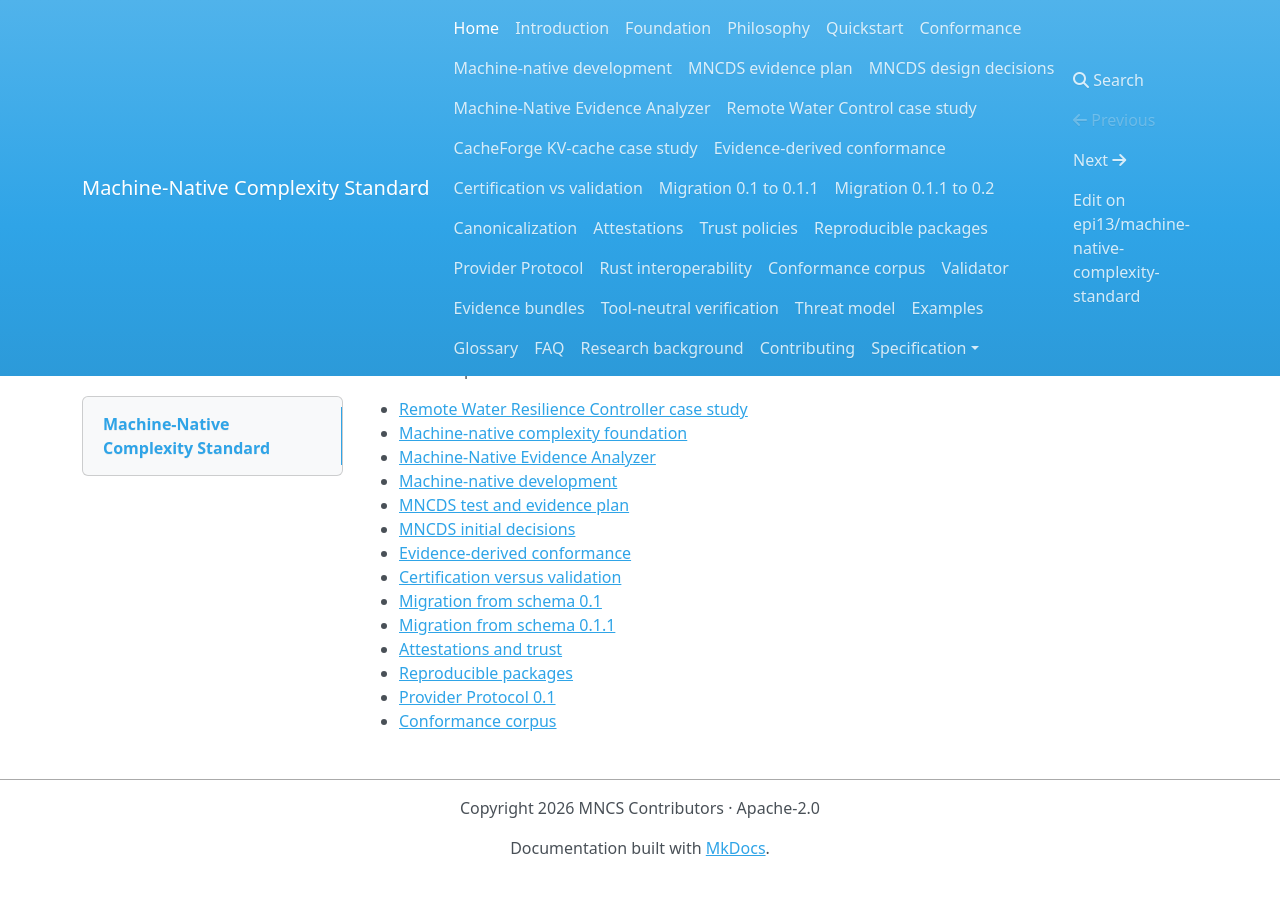
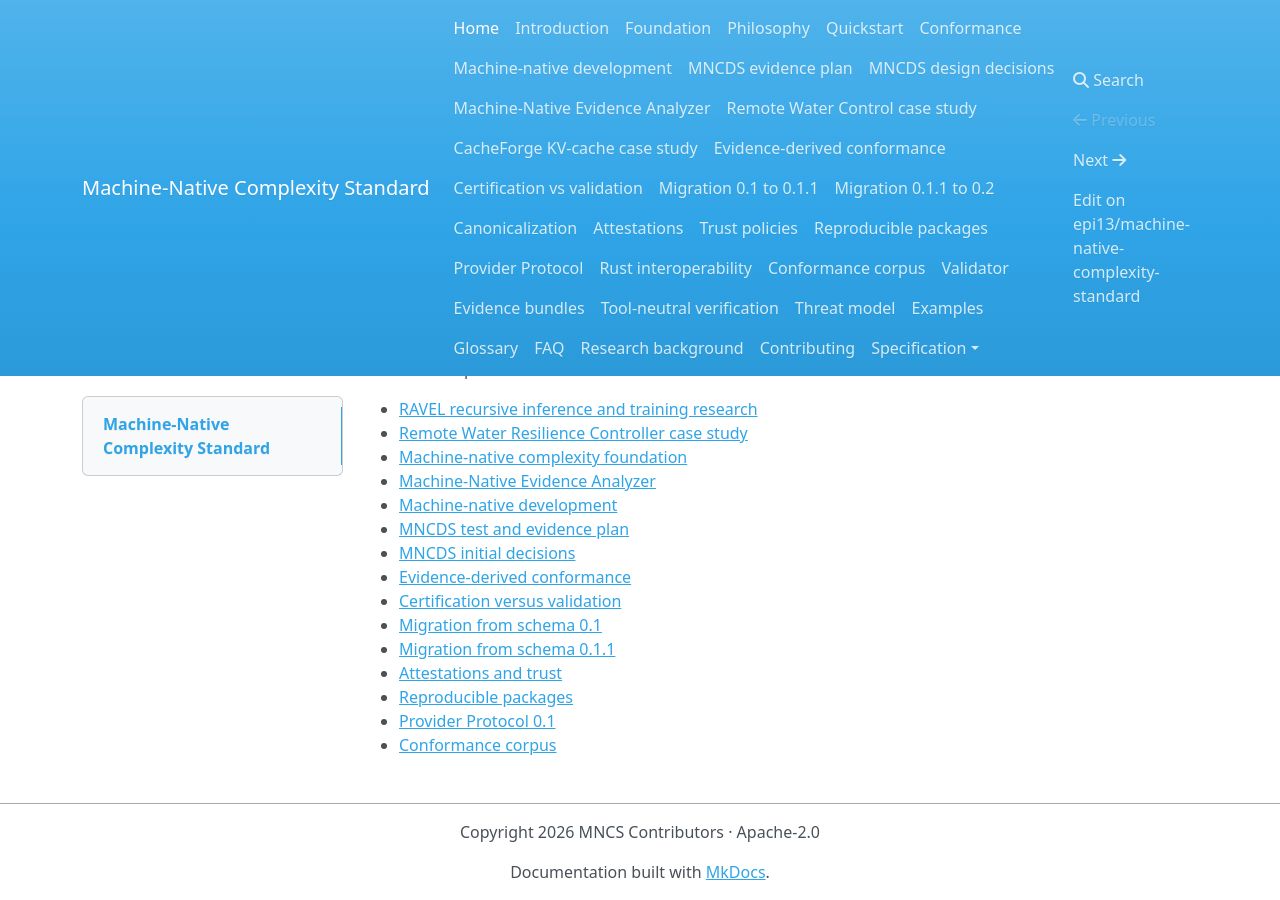
Before and after one commit to epi13/machine-native-complexity-standard, an MkDocs documentation site: the page built from docs/index.md, in a window 1280 px wide and 900 px high, scrolled down 601 px. Built offline with MkDocs 1.6.1, drawn with Linux system fonts in a browser that asks for light colours; nearby versions of some CDN libraries; before the commit the page ends 1477 px from its top, so only the background shows below that.

Commit message:
Link RAVEL training research from documentation

```diff
--- a/docs/index.md
+++ b/docs/index.md
@@ -31,6 +31,7 @@ RFC 0005 proposes the remaining conceptual foundation, experimental contract and
 assurance-case profiles, and a focused compiler-backed Machine-Native Evidence Analyzer.
 It remains Draft and does not change MNCS 0.2 or promote MNCDS.
 
+- [RAVEL recursive inference and training research](ravel.md)
 - [Remote Water Resilience Controller case study](remote-water-control.md)
 - [Machine-native complexity foundation](foundational-model.md)
 - [Machine-Native Evidence Analyzer](machine-native-evidence-analyzer.md)
```
